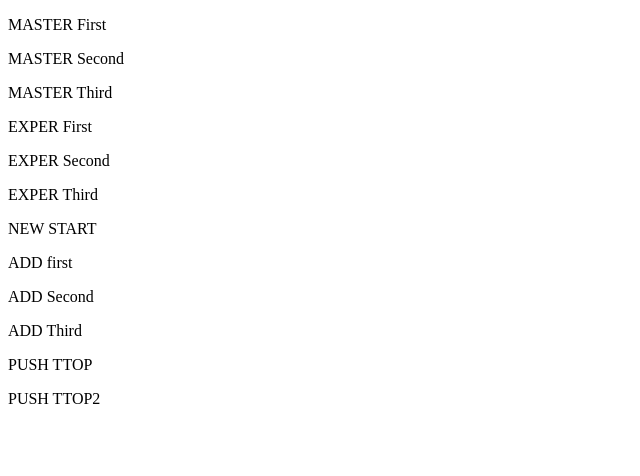
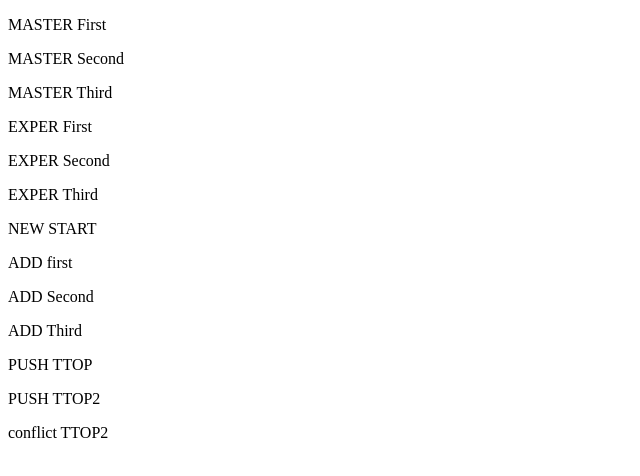
Before and after one commit to mandori20/tutorials, a plain HTML site: page index.html in a window 1280 px wide. Shown: the whole page, without its empty margins (0-640 px from the left). Drawn offline with Linux system fonts and the light colour scheme.

Commit message:
conflict ttop2

```diff
--- a/index.html
+++ b/index.html
@@ -16,5 +16,6 @@
 	<p>ADD Third</p>
 	<p>PUSH TTOP</p>
 	<p>PUSH TTOP2</p>
+	<p>conflict TTOP2</p>
 </body>
 </html>
```
